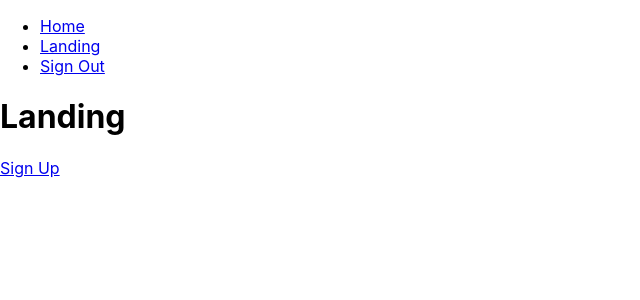
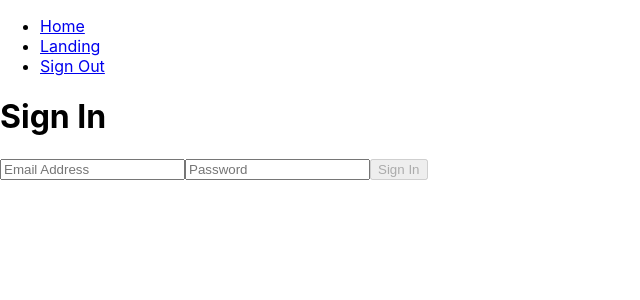
Before and after one commit to leshill/firebase-authn-authz-tutorial, a React (Create React App) app: page /sign-in in a window 1280 px wide. Before the commit this address led to /landing. Shown: the top 300 px of the page, without its empty margins (0-640 px from the left). Built offline with nearby package versions, Linux system fonts and the light colour scheme; no server answers.

Commit message:
Implement <SignIn> component without backend

```diff
--- a/src/App.tsx
+++ b/src/App.tsx
@@ -4,6 +4,7 @@ import { BrowserRouter, Redirect, Route, Switch } from "react-router-dom";
 import Navigation from "Navigation";
 import Home from "Home";
 import Landing from "Landing";
+import SignIn from "SignIn";
 import SignUp from "SignUp";
 import FirebaseApp, { FirebaseContextProvider } from "FirebaseApp";
 
@@ -21,6 +22,7 @@ function App() {
             <Switch>
               <Route exact path="/home" component={Home}/>
               <Route exact path="/landing" component={Landing}/>
+              <Route exact path="/sign-in" component={SignIn}/>
               <Route exact path="/sign-up" component={SignUp}/>
               <Redirect from="/*" to="/landing"/>
             </Switch>
--- a/src/Landing.tsx
+++ b/src/Landing.tsx
@@ -4,6 +4,9 @@ import { Link } from "react-router-dom";
 const Landing: React.FC = () => (
   <div>
     <h1>Landing</h1>
+    <Link to="/sign-in">
+      Sign In
+    </Link>
     <Link to="/sign-up">
       Sign Up
     </Link>
--- /dev/null
+++ b/src/SignIn.tsx
@@ -0,0 +1,49 @@
+import React, { useState } from "react";
+
+const initialState = {
+  email: "",
+  password: ""
+};
+
+const SignIn: React.FC = () => {
+  const [creds, setCreds] = useState(initialState);
+
+  const { email, password } = creds;
+
+  const isInvalid = password === "" ||
+                    email === "";
+
+  const onChange = (event: React.FormEvent<HTMLInputElement>) => {
+    setCreds({...creds, [event.currentTarget.name]: event.currentTarget.value});
+  }
+
+  const onSubmit = (event: React.FormEvent) => {
+    alert(`Sign in with email: ${email} password: ${password}`);
+    event.preventDefault();
+  };
+
+  return (
+    <div>
+      <h1>Sign In</h1>
+      <form onSubmit={onSubmit}>
+        <input
+          name="email"
+          value={email}
+          onChange={onChange}
+          type="text"
+          placeholder="Email Address"
+        />
+        <input
+          name="password"
+          value={password}
+          onChange={onChange}
+          type="password"
+          placeholder="Password"
+        />
+        <button disabled={isInvalid} type="submit">Sign In</button>
+      </form>
+    </div>
+  );
+};
+
+export default SignIn;
```
